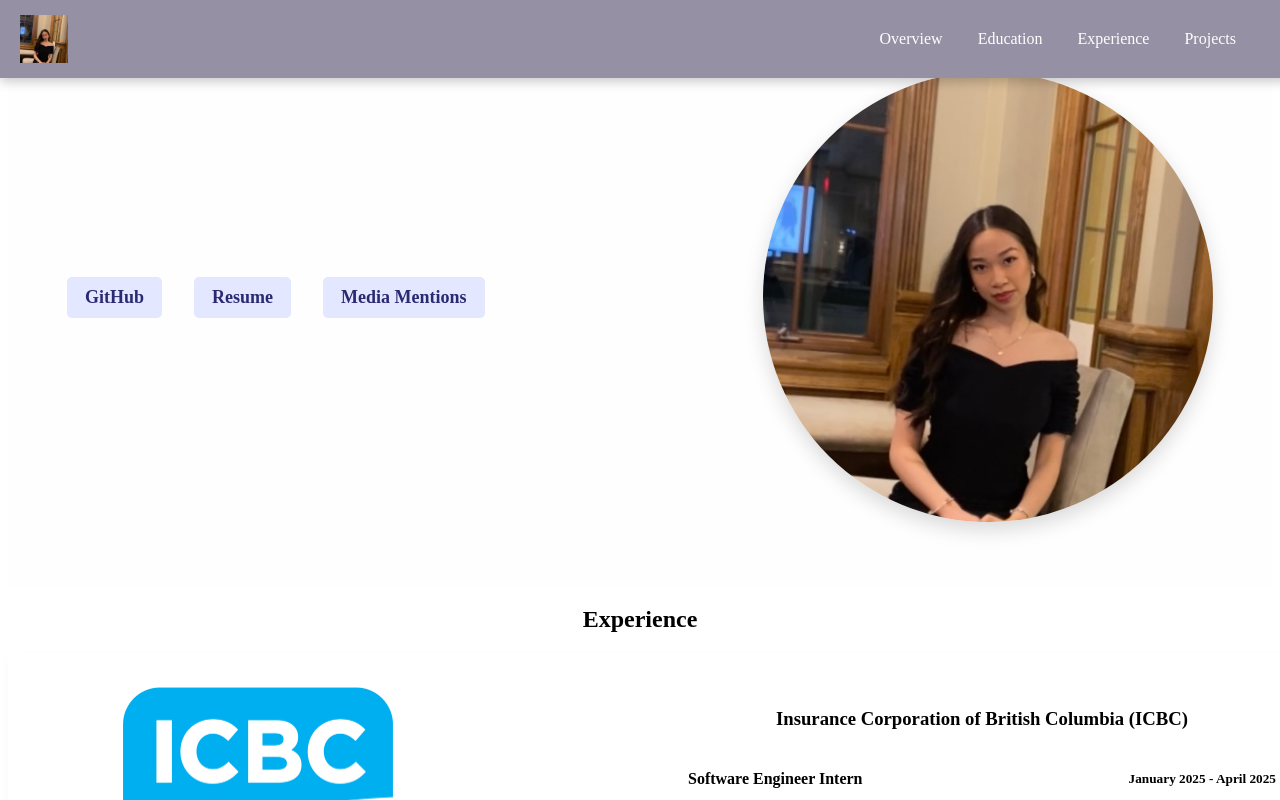
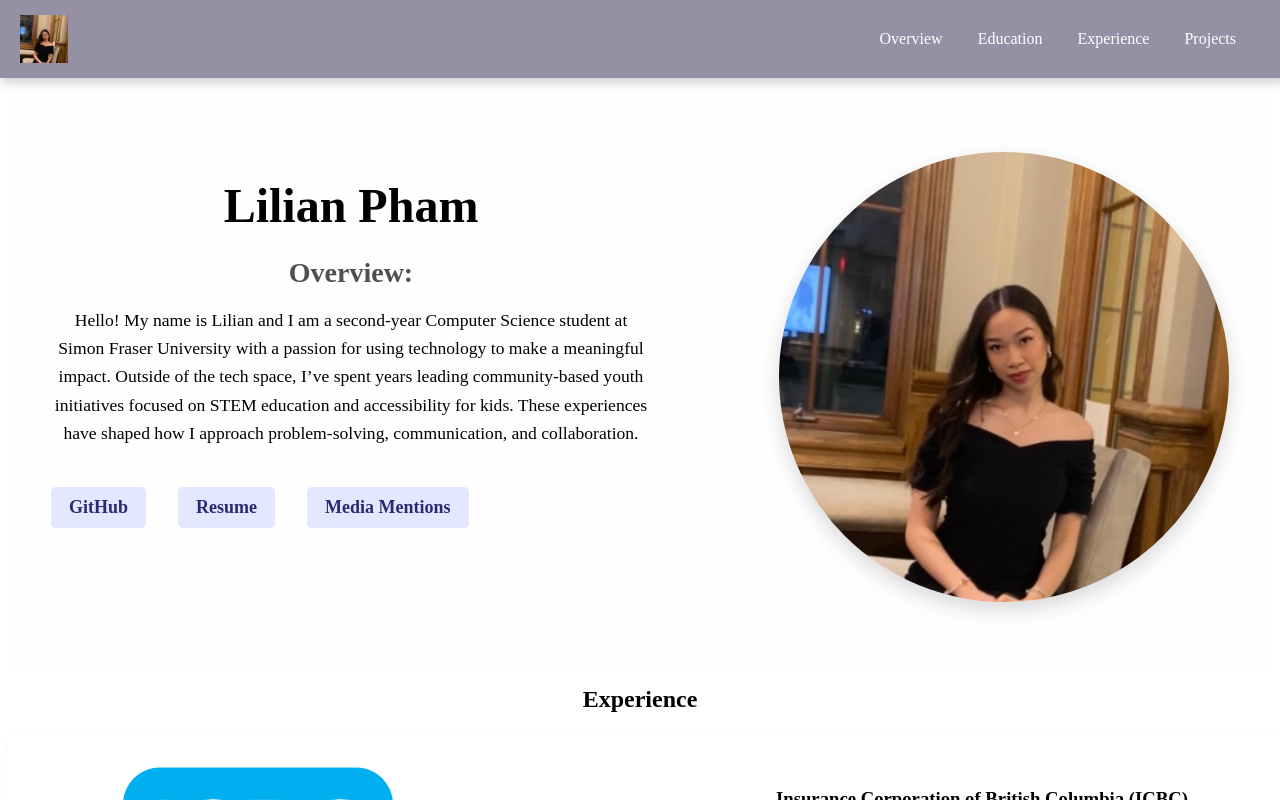
Before and after one commit to lilian-pham/lilian-pham.github.io, a React (Create React App) app: page /projects in a window 1280 px wide. Shown: the top 800 px of the page. Built offline with nearby package versions, Linux system fonts and the light colour scheme.

Commit message:
edited bio paragraph and edited style changes

```diff
--- a/src/pages/main-page/main.css
+++ b/src/pages/main-page/main.css
@@ -61,6 +61,8 @@
 
   .images {
     flex-shrink: 0;
+    margin-left: 2rem;
+    margin-top: 5rem;
     width: 450px;
     height: 450px;
     border-radius: 50%;
--- a/src/pages/main-page/main.jsx
+++ b/src/pages/main-page/main.jsx
@@ -9,7 +9,13 @@ function MainPage() {
         <div className="main-page">
 
           <div className="text-content">
-
+          <h1>Lilian Pham</h1>
+            <h2>Overview:</h2>
+            <p>Hello! My name is Lilian and I am a second-year Computer Science student at Simon Fraser University
+              with a passion for using technology to make a meaningful impact. Outside of the tech space, I’ve spent years
+            leading community-based youth initiatives focused on STEM education and accessibility for kids.
+            These experiences have shaped how I approach problem-solving, communication, and collaboration.
+            </p>
 
         <div className="nav-links">
           <a
```
